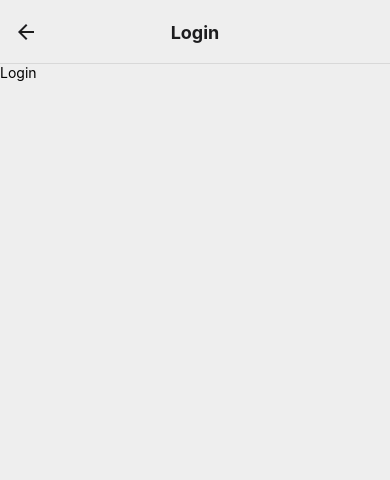
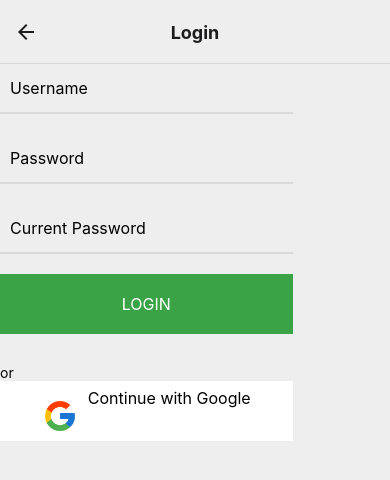
Before and after one commit to khaled-bissani/shelves-tracker, a React Native app in the folder supermarket-frontend/: screen /Login in a window 390 px wide. Shown: the top 480 px of the page. Built offline with nearby package versions, Linux system fonts and the light colour scheme.

Commit message:
Frontend <> Supermarket frontend: adding element to the login page

```diff
--- a/supermarket-frontend/src/pages/login/Login.js
+++ b/supermarket-frontend/src/pages/login/Login.js
@@ -1,10 +1,21 @@
 import { Text, View } from "react-native";
+import Buttons from "../../components/Button/Buttons";
+import GoogleButton from "../../components/GoogleButton/GoogleButton";
+import InputField from "../../components/InputField/InputField";
+import { colors, fonts } from "../../constants/palette";
 import styles from "./styles";
 
 const Login = () => {
     return(
         <View>
-            <Text>Login</Text>
+            <View>
+                <InputField type={"default"} placeholder={"Username"}/>
+                <InputField type={"default"} secureTextEntry={true} placeholder={"Password"}/>
+                <InputField type={"default"} secureTextEntry={true} placeholder={"Current Password"}/>
+            </View>
+            <Buttons text={'LOGIN'} color={colors.primary}/>
+            <Text>or</Text>
+            <GoogleButton text={'Continue with Google'}/>
         </View>
     )
 }
```
